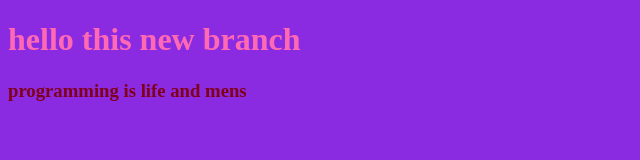
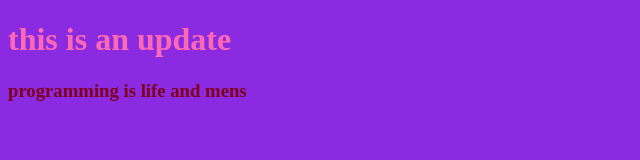
Before and after one commit to abelrahman55/myproject, a plain HTML site: page index.html in a window 1280 px wide. Shown: the whole page, without its empty margins (0-640 px from the left). Drawn offline with Linux system fonts and the light colour scheme.

Commit message:
edit the html file and css file

```diff
--- a/index.html
+++ b/index.html
@@ -8,7 +8,7 @@
   <title>Document</title>
 </head>
 <body>
-  <h1>hello this new branch</h1>
+  <h1>this is an update</h1>
   <h3>programming is life and mens</h3>
 </body>
 <script src="app.js"></script>
```
Also changed, not shown: style.css (line endings or trailing spaces).
